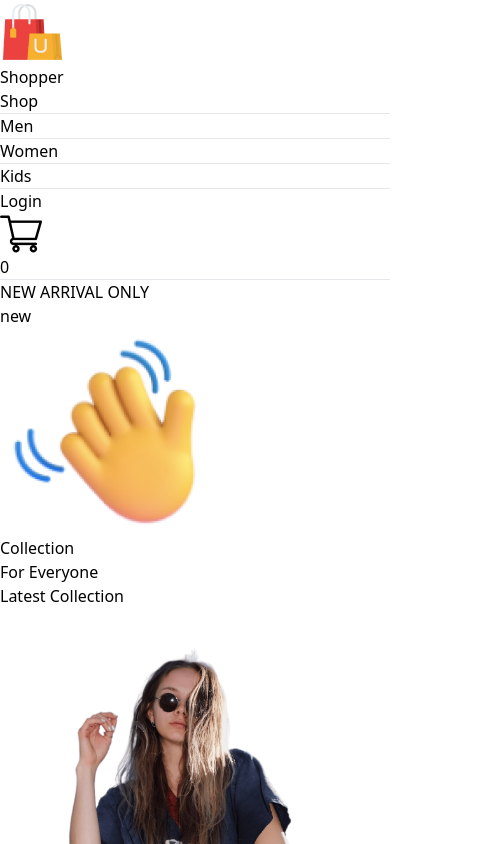
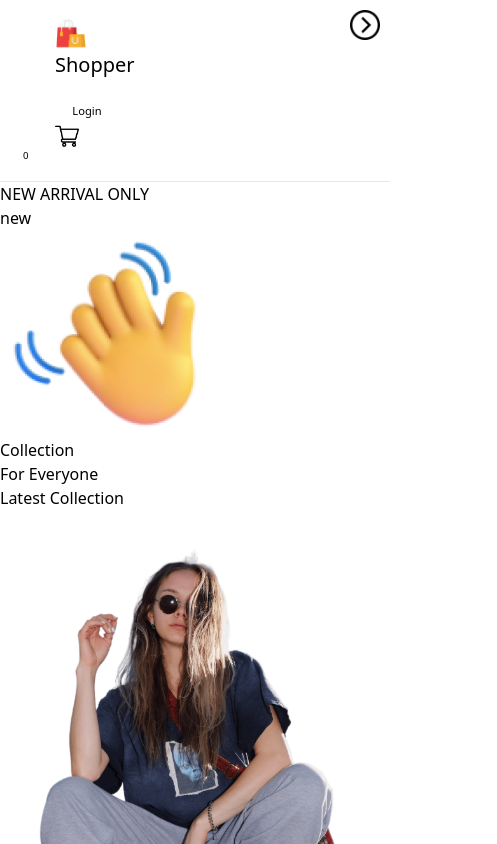
Before and after one commit to KeshavPandya01/E-Commerce-WebApp, a React (Vite) app in the folder frontEnd/: page / in a window 390 px wide. Shown: the top 844 px of the page, 497 px wide, since content can reach past the window. Built offline with nearby package versions, Linux system fonts and the light colour scheme.

Commit message:
responsive-1

```diff
--- /dev/null
+++ b/frontEnd/CSS/navbar.css
@@ -0,0 +1,133 @@
+.nav-dropdown {
+  display: none;
+}
+
+@media (max-width: 1280px) {
+  .navbar {
+    padding: 12px 50px;
+  }
+  .logo img {
+    width: 40px;
+  }
+  .logo p {
+    font-size: 25px;
+  }
+  .navmenu {
+    gap: 30px;
+    font-size: 16px;
+  }
+  .nav-login-cart {
+    gap: 30px;
+  }
+  .nav-login-cart button {
+    width: 120px;
+    height: 45px;
+    font-size: 16px;
+  }
+  .nav-cart-count {
+    margin-left: -40px;
+    font-size: 12px;
+  }
+}
+
+@media (max-width: 1024px) {
+  .navbar {
+    padding: 12px 30px;
+  }
+  .navmenu {
+    gap: 25px;
+    font-size: 14px;
+  }
+  .nav-login-cart button {
+    width: 80px;
+    height: 35px;
+    font-size: 14px;
+  }
+  .nav-login-cart img {
+    width: 30px;
+  }
+  .nav-cart-count {
+    width: 18px;
+    height: 18px;
+  }
+}
+
+@media (max-width: 800px) {
+  .navbar {
+    padding: 10px 20px;
+    position: relative;
+  }
+  .nav-login-cart img{
+    margin-right:35px;
+  }
+  .nav-cart-count{
+    margin-right: 35px;
+  }
+  .nav-dropdown {
+    display: block;
+    width: 30px;
+    transform: rotate(-90deg);
+    transition: 0.5s;
+    position: absolute;
+    top: 10px;
+    right: 10px;
+    cursor: pointer;
+    z-index: 1000;
+  }
+  .navmenu {
+    display: flex;
+    flex-direction: column;
+    gap: 10px;
+    position: absolute;
+    background-color: #ffffff;
+    border: 1px solid #e2e8f0;
+    border-radius: 5px;
+    box-shadow: 0 4px 6px rgba(0, 0, 0, 0.1);
+    top: 40px;
+    right: -107px;
+    padding: 10px;
+    z-index: 999;
+    opacity: 0;
+    pointer-events: none;
+    transition: opacity 0.3s ease;
+    min-width: 120px;
+  }
+  .nav-menu-visible {
+    opacity: 1;
+    pointer-events: auto;
+  }
+     .nav-item {
+        display: block;
+        padding: 136px 49px;
+        font-size: 30px;
+    }
+
+  .nav-item a {
+    color: #333333;
+    text-decoration: none;
+    transition: color 0.3s ease;
+  }
+  .nav-item a:hover {
+    color: #e53e3e;
+  }
+  .nav-dropdown.open {
+    transform: rotate(90deg);
+  }
+}
+@media(max-width:500px){
+
+    .navbar{
+        width: 8px 0px;
+        gap:0;
+    }
+    .logo{
+        transform: scale(0.8);
+    }
+    .navmenu{
+        height: 70px;
+        top: 50px;
+    }
+    .nav-login-cart{
+        transform: scale(0.8);
+    }
+}
--- a/frontEnd/src/compoments/Navbar.jsx
+++ b/frontEnd/src/compoments/Navbar.jsx
@@ -1,41 +1,92 @@
 import { Link } from "react-router-dom";
-import logo from './assets/logo.png';
+import logo from "./assets/logo.png";
 import cart_icon from "./assets/cart_icon.png";
-import { useContext, useState } from "react";
+import { useContext, useRef, useState } from "react";
 import { ShopContext } from "../../context/ShopContext";
+import navbar_drop_down from "./assets/navbar_drop_down.png";
+import "../../CSS/navbar.css";
 
 const Navbar = () => {
-  const [menu,setMenu] = useState("shop");
-  const {getTotalCartItems} = useContext(ShopContext);
+  const [menu, setMenu] = useState("shop");
+  const { getTotalCartItems } = useContext(ShopContext);
+  const menuRef = useRef();
+  const dropdownRef = useRef();
+
+  const dropdown_toggle = (e) => {
+    console.log("Dropdown toggled"); // Debug line
+    if (menuRef.current) {
+      menuRef.current.classList.toggle("nav-menu-visible");
+    }
+    if (dropdownRef.current) {
+      dropdownRef.current.classList.toggle("open");
+    }
+  };
+
   return (
-    <>
     <div className="navbar flex justify-between items-center my-2">
       <div className="logo flex items-center gap-5">
         <img src={logo} alt="logo" />
         <p className="text-xl self-center font-bold">Shopper</p>
       </div>
-        <div className="navmenu flex gap-5">
-          <div className="nav-item"  onClick={()=>{setMenu("shop")}} >
-           <Link to="/" className="hover:font-bold hover:border-b-2 hover:border-red-500 py-1">Shop</Link>{menu==='shop'?<hr/>:<></>}
+      <img
+        className="nav-dropdown"
+        onClick={dropdown_toggle}
+        src={navbar_drop_down}
+        alt="Dropdown"
+        ref={dropdownRef}
+      />
+      <div ref={menuRef} className="navmenu flex gap-5">
+        <div className="nav-item" onClick={() => setMenu("shop")}>
+          <Link
+            to="/"
+            className="hover:font-bold hover:border-b-2 hover:border-red-500 py-1"
+          >
+            Shop
+          </Link>
+          {menu === "shop" ? <hr /> : null}
         </div>
-          <div className="nav-item" onClick={()=>{setMenu("men")}}>
-             <Link to="/men" className="hover:font-bold hover:border-b-2 hover:border-red-500 py-1">Men</Link>{menu==='shop'?<hr/>:<></>}
+        <div className="nav-item" onClick={() => setMenu("men")}>
+          <Link
+            to="/men"
+            className="hover:font-bold hover:border-b-2 hover:border-red-500 py-1"
+          >
+            Men
+          </Link>
+          {menu === "men" ? <hr /> : null}
         </div>
-          <div className="nav-item" onClick={()=>{setMenu("women")}}>
-            <Link to="/women"  className="hover:font-bold hover:border-b-2 hover:border-red-500 py-1">Women</Link>{menu==='shop'?<hr/>:<></>}
+        <div className="nav-item" onClick={() => setMenu("women")}>
+          <Link
+            to="/women"
+            className="hover:font-bold hover:border-b-2 hover:border-red-500 py-1"
+          >
+            Women
+          </Link>
+          {menu === "women" ? <hr /> : null}
         </div>
-          <div className="nav-item" onClick={()=>{setMenu("kids")}}>
-            <Link to="/kids"  className="hover:font-bold hover:border-b-2 hover:border-red-500 py-1">Kids</Link>{menu==='shop'?<hr/>:<></>}
+        <div className="nav-item" onClick={() => setMenu("kids")}>
+          <Link
+            to="/kids"
+            className="hover:font-bold hover:border-b-2 hover:border-red-500 py-1"
+          >
+            Kids
+          </Link>
+          {menu === "kids" ? <hr /> : null}
         </div>
       </div>
       <div className="nav-login-cart flex items-center gap-5 mx-5 relative">
-          <Link to='/login'><button className="self-center py-2 px-4 rounded-full border border-gray-400hover:font-bold">Login</button></Link>
-          <Link to='/cart'><img className="w-10 h-10" src={cart_icon} alt="" /></Link>
-          <div className="nav-cart-count bg-red-700 text-white px-1 rounded-full text-xs opacity-95 absolute -top-2 -right-2 flex justify-center items-center w-6 h-6">{getTotalCartItems()}</div>
+        <Link to="/login">
+          <button className="self-center py-2 px-4 rounded-full border border-gray-400 hover:font-bold">
+            Login
+          </button>
+        </Link>
+        <Link to="/cart">
+          <img className="w-10 h-10" src={cart_icon} alt="Cart" />
+        </Link>
+        <div className="nav-cart-count bg-red-700 text-white px-1 rounded-full text-xs opacity-95 absolute -top-2 -right-2 flex justify-center items-center w-6 h-6">
+          {getTotalCartItems()}
         </div>
       </div>
-
-    </>
+    </div>
   );
 };
 
--- a/frontEnd/src/compoments/assets/data.js
+++ b/frontEnd/src/compoments/assets/data.js
@@ -3,7 +3,7 @@ import p2_img from './product_2.png'
 import p3_img from './product_3.png'
 import p4_img from './product_4.png'
 
-const data_product = [
+let data_product = [
   {
     id:1,
     name:"Striped Flutter Sleeve Overlap Collar Peplum Hem Blouse",
```
Also changed, not shown: frontEnd/src/compoments/assets/nav_dropdown_icon.png (added), frontEnd/src/compoments/assets/navbar_drop_down.png (added). Lines whose indentation alone changed are shown as unchanged.
